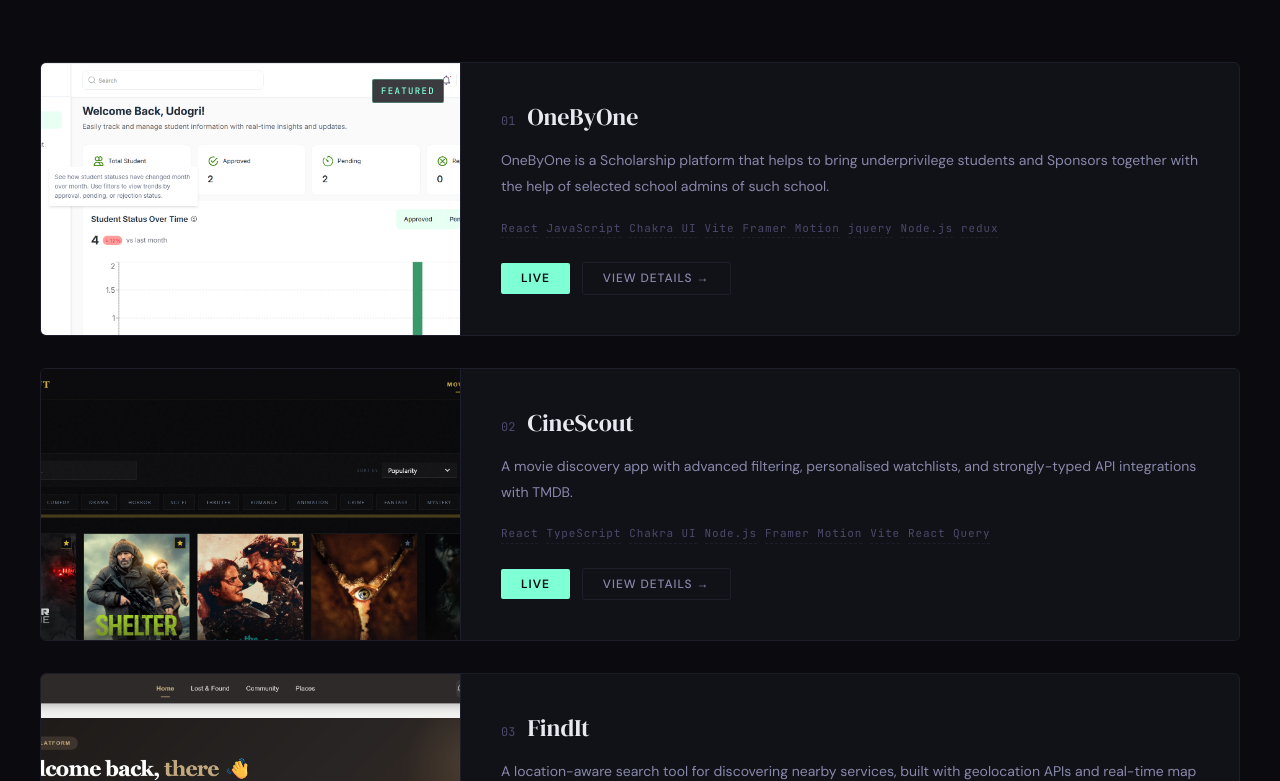
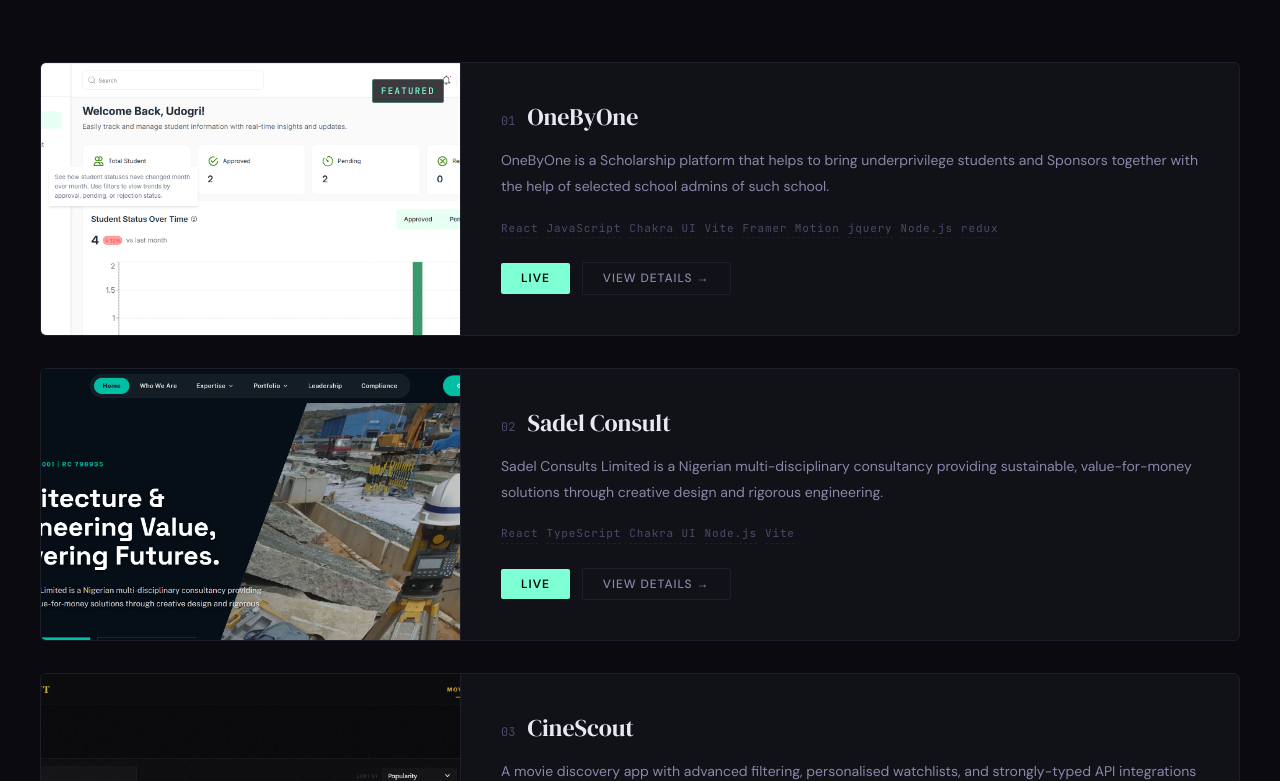
Before and after one commit to udogri/Portfolio, a React (Vite) app: page / in a window 1280 px wide. Shown: the part 2019-2800 px from the top of the page. Built offline with nearby package versions, Linux system fonts and the light colour scheme.

Commit message:
feature: updated portfolio, hero and contact sections

```diff
--- a/src/components/Contacts.tsx
+++ b/src/components/Contacts.tsx
@@ -63,13 +63,13 @@ const socials = [
     icon: <LinkedInIcon />,
     color: "#0A66C2",
   },
-  {
-    label: "Twitter / X",
-    handle: "@oruaro6",
-    href: "https://x.com/Oruaro6",
-    icon: <TwitterIcon />,
-    color: "#ffffff",
-  },
+  // {
+  //   label: "Twitter / X",
+  //   handle: "@oruaro6",
+  //   href: "https://x.com/Oruaro6",
+  //   icon: <TwitterIcon />,
+  //   color: "#ffffff",
+  // },
 ];
 
 // ─── Component ────────────────────────────────────────────────────────────────
--- a/src/components/Hero.tsx
+++ b/src/components/Hero.tsx
@@ -10,7 +10,7 @@ import {
 } from "@chakra-ui/react";
 import { keyframes } from "@emotion/react";
 import { C, FONT_BODY, FONT_DISPLAY, FONT_MONO } from "./tokens";
-import cvFile from "../assets/OruaroDevCv.pdf";
+import cvFile from "../assets/CV.pdf";
 
 const fadeUp = keyframes`
   from { opacity: 0; transform: translateY(28px); }
--- a/src/components/Projects.tsx
+++ b/src/components/Projects.tsx
@@ -25,6 +25,7 @@ import { C, FONT_BODY, FONT_DISPLAY, FONT_MONO } from "./tokens";
 import OneByOne from "../assets/oneByOne.png";
 import CineScout from "../assets/CineScout.png";
 import FindIt from "../assets/FindIt.png";
+import Sadel from "../assets/sadel.png";
 
 // ─── GitHub Icon ──────────────────────────────────────────────────────────────
 
@@ -79,6 +80,25 @@ const PROJECTS: Project[] = [
   },
   {
     index: "02",
+    title: "Sadel Consult",
+    shortDescription:
+      "Sadel Consults Limited is a Nigerian multi-disciplinary consultancy providing sustainable, value-for-money solutions through creative design and rigorous engineering.",
+    fullDescription:
+      "Sadel Consults Limited is a Nigerian multi-disciplinary consultancy providing sustainable, value-for-money solutions through creative design and rigorous engineering. The firm serves private and public sector clients across energy, infrastructure, and built environment projects.",
+    highlights: [
+      "Ensured cross-device compatibility and implemented responsive design principles to support seamless usage across desktops, tablets, and mobile devices.",
+      "Implemented a modular and scalable codebase using React best practices, enhancing long-term maintainability and simplifying the integration of future services.",
+      "Integrated robust error-handling mechanisms and fallback strategies to ensure application stability and a seamless user experience even when facing external API or network issues.",
+    ],
+    tech: ["React", "TypeScript", "Chakra UI", "Node.js", "Vite"],
+    links: { demo: "https://sadel-consult.vercel.app", github: "https://github.com/solomonleke/SadelConsult" },
+    featured: false,
+    image: Sadel,
+    year: "2026",
+    role: "Frontend Developer",
+  },
+  {
+    index: "03",
     title: "CineScout",
     shortDescription:
       "A movie discovery app with advanced filtering, personalised watchlists, and strongly-typed API integrations with TMDB.",
```
Also changed, not shown: src/assets/Sadel.png (added), 1 other file (tests, documents, lock files or other folders). Lines whose indentation alone changed are shown as unchanged.
